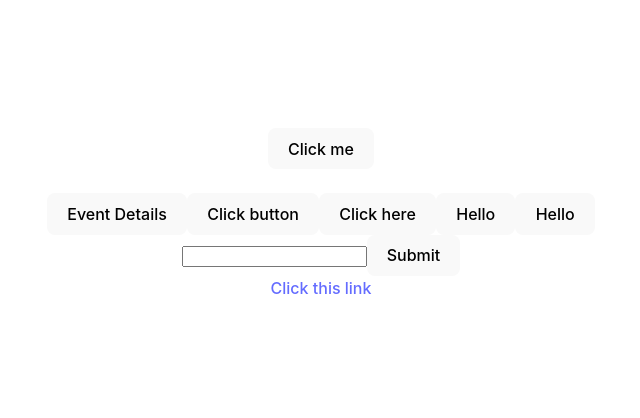
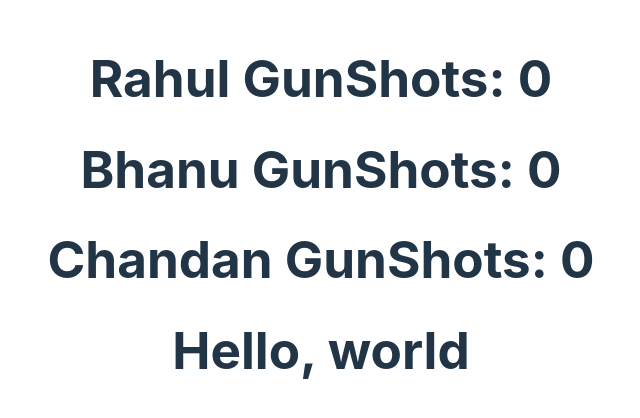
Before and after one commit to CHANDAN-su/reactApplication, a React (Vite) app: page / in a window 1280 px wide. Shown: the part 186-604 px from the top of the page, without its empty margins (319-959 px from the left). Built offline with nearby package versions, Linux system fonts and the light colour scheme.

Commit message:
React: Basic structure of an HOC

```diff
--- /dev/null
+++ b/Component/HOC/Bhanu.jsx
@@ -0,0 +1,11 @@
+import React from 'react'
+
+function Bhanu({name, CountGunShots, EventGunShots}) {
+  return (
+    <>
+        <h1 onMouseDown={EventGunShots}>{name} GunShots: {CountGunShots}</h1>
+    </>
+  )
+}
+
+export default Bhanu;
--- /dev/null
+++ b/Component/HOC/Chandan.jsx
@@ -0,0 +1,11 @@
+import React from 'react'
+
+function Chandan({name, CountGunShots, EventGunShots}) {
+  return (
+    <>
+        <h1 onMouseDown={EventGunShots}>{name} GunShots: {CountGunShots}</h1>
+    </>
+  )
+}
+
+export default Chandan;
--- /dev/null
+++ b/Component/HOC/Hoc.jsx
@@ -0,0 +1,22 @@
+import React, { useState } from 'react'
+
+function Hoc(Man) {
+
+    return function wrappingFunction(props){
+
+    const [gunshots, setGunshots] = useState(0);
+
+    const heandleGunshots = () => {
+        setGunshots(gunshots + 1);
+    }
+
+    return (
+            <>
+                < Man {...props} CountGunShots={gunshots} EventGunShots={heandleGunshots} />
+            </>
+          )
+    }
+
+}
+
+export default Hoc
--- /dev/null
+++ b/Component/HOC/Rahul.jsx
@@ -0,0 +1,11 @@
+import React from 'react'
+
+function Rahul({name, CountGunShots, EventGunShots}) {
+  return (
+    <>
+        <h1 onMouseDown={EventGunShots}>{name} GunShots: {CountGunShots}</h1>
+    </>
+  )
+}
+
+export default Rahul;
--- /dev/null
+++ b/Component/HighOrderComponents.jsx
@@ -0,0 +1,135 @@
+// import React, {useState} from 'react'
+import React from 'react'
+import Hoc  from "../Component/HOC/Hoc";
+import  Rahul  from "../Component/HOC/Rahul";
+import  Bhanu  from "../Component/HOC/Bhanu";
+import  Chandan from "../Component/HOC/Chandan";
+
+// function Army(Man){
+
+//     return function wrappingFunction(props){
+
+//     const [gunshots, setGunShots] = useState(0);
+
+//     const heandleGunShots = () => {
+//         setGunShots(gunshots + 1);
+//     }
+
+//     return (
+//         <>
+//         <Man
+//         {...props}
+//         GunShot = {gunshots}
+//         GunShotHendle ={heandleGunShots}
+//         />
+//         </>
+//     )
+
+//     }
+
+// }
+
+// function Rahul({name, GunShot, GunShotHendle}){
+//     return <h1 onMouseDown={GunShotHendle}>{name} GunSlots: {GunShot} </h1>
+// }
+// function Bhanu({name, GunShot, GunShotHendle}){
+//     return <h1 onMouseDown={GunShotHendle}>{name} GunSlots: {GunShot} </h1>
+// }
+// function Chandan({name, GunShot, GunShotHendle}){
+//     return <h1 onMouseDown={GunShotHendle}>{name} GunSlots: {GunShot} </h1>
+// }
+
+// const EnhancedRahul = Army(Rahul);
+// const EnhancedBhanu = Army(Bhanu);
+// const EnhancedChandan = Army(Chandan);
+
+// function Rahul({name}){
+
+//     const [gunshots, setGunShots] = useState(0);
+
+//     const heandleGunShots = () =>{
+//         setGunShots(gunshots + 1);
+//     }
+
+//     return(
+//         <>
+//             <h1 onMouseDown={heandleGunShots}>{name} GunSlots: {gunshots}</h1>
+//         </>
+//     )
+// }
+
+// function Bhanu({name}){
+
+//     const [gunshots, setGunShots] = useState(0);
+
+//     const heandleGunShots = () =>{
+//         setGunShots(gunshots + 1);
+//     }
+
+//     return(
+//         <>
+//             <h1 onMouseDown={heandleGunShots}>{name} GunSlots: {gunshots}</h1>
+//         </>
+//     )
+// }
+
+// function Chandan({name}){
+
+//     const [gunshots, setGunShots] = useState(0);
+
+//     const heandleGunShots = () =>{
+//         setGunShots(gunshots + 1);
+//     }
+
+//     return(
+//         <>
+//             <h1 onMouseDown={heandleGunShots}>{name} GunSlots: {gunshots}</h1>
+//         </>
+//     )
+// }
+
+const EnhancedRahul1 = Hoc(Rahul);
+const EnhancedBhanu1 = Hoc(Bhanu);
+const EnhancedChandan1 = Hoc(Chandan);
+
+const withLogger = (WrappedComponent) => {
+    return (props) => {
+        return <WrappedComponent {...props} />
+    }
+}
+
+function HelloWorld({user}){
+    return(
+        <>
+        <h1>Hello, {user}</h1>
+        </>
+    )
+}
+
+const EnhancedHelloWord = withLogger(HelloWorld);
+
+function HighOrderComponents() {
+  return (
+    <>
+        {/* single component  */}
+        {/* < Rahul name={"Rahul"} />
+        < Bhanu name={"Bhanu"} />
+        < Chandan name={"Chandan"} /> */}
+
+        {/* Hoc */}
+        {/* < EnhancedRahul name={"Rahul"} />
+        < EnhancedBhanu name={"Bhanu"} />
+        < EnhancedChandan name={"Chandan"} /> */}
+
+
+        {/* hoc import */}
+        < EnhancedRahul1 name="Rahul" />
+        < EnhancedBhanu1 name="Bhanu" />
+        < EnhancedChandan1 name="Chandan" />
+        < EnhancedHelloWord user={"world"} />
+
+    </>
+  )
+}
+
+export default HighOrderComponents
--- a/src/App.jsx
+++ b/src/App.jsx
@@ -13,6 +13,7 @@ import SeparationofConcerns from "../Component/SeparationofConcerns";
 import JavascriptXML from "../Component/JavascriptXML";
 import Compsition from "../Component/Compsition";
 import AllEvent from "../Component/Event";
+import HighOrderComponents from "../Component/HighOrderComponents";
 
 function App() {
 
@@ -28,7 +29,8 @@ function App() {
       {/* <SeparationofConcerns /> */}
       {/* < JavascriptXML /> */}
       {/* <Compsition/> */}
-      < AllEvent />
+      {/* < AllEvent /> */}
+      < HighOrderComponents />
     </>
   )
 }
```
